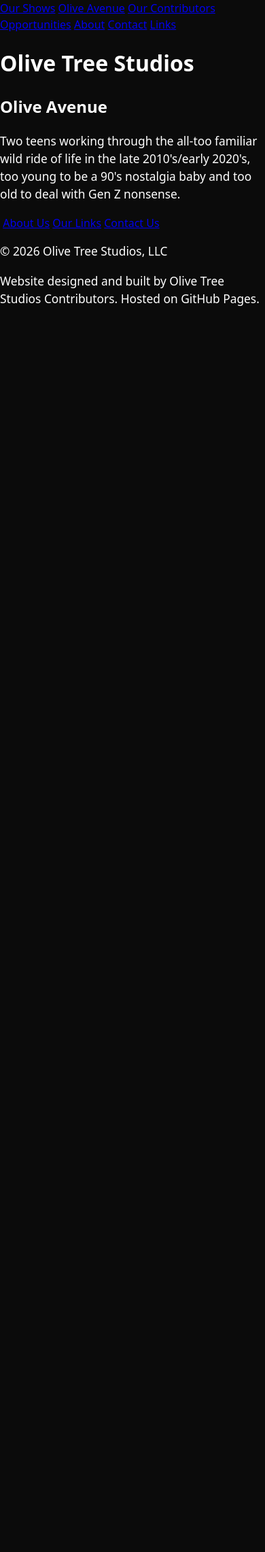
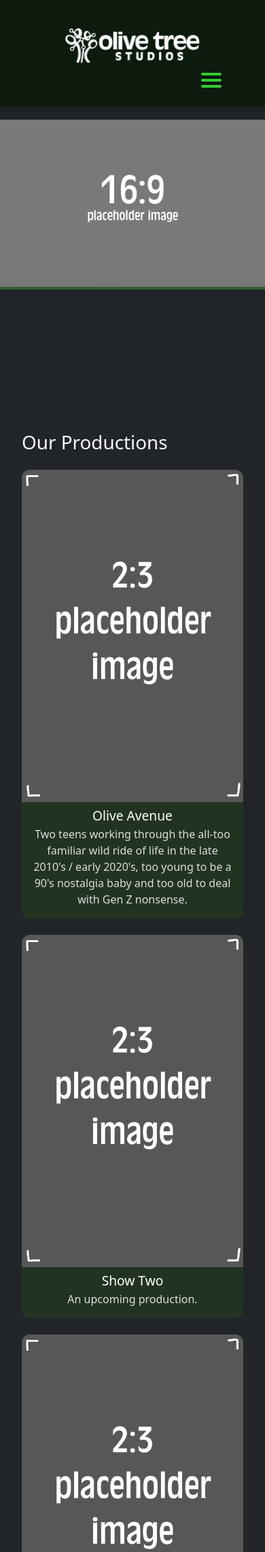
Before and after one commit to olivetreestudiosllc/olive-tree-studios-website, a PHP site: page /our-productions/index.html in a window 390 px wide. Shown: the top 2283 px of the page at 68% size. Before the commit the page ends 450 px from the top, so only its background shows below. Run offline with PHP 8.4, Linux system fonts and the light colour scheme.

Commit message:
Productions page

```diff
--- a/about/about.css
+++ b/about/about.css
@@ -23,7 +23,6 @@ section, main {
     justify-content: space-between;
     gap: 3rem;
 }
-
 
 .founder-section .text {
     flex: 1;
--- a/our-productions/index.html
+++ b/our-productions/index.html
@@ -1,91 +1,155 @@
 <!DOCTYPE html>
 <html lang="en">
 <head>
-        <!-- BASIC INFO / LOOK TAGS -->
-        <title>Olive Tree Studios</title>
+    <title>Our Productions - Olive Tree Studios</title>
     <meta charset="UTF-8">
     <meta name="viewport" content="width=device-width, initial-scale=1.0">
-        <link rel="icon" href="../site-images/tab-icon.png">
+    <link rel="icon" href="/site-images/tab-icon.png">
 
+    <!-- SITEWIDE CSS -->
+    <link rel="stylesheet" href="../site-css/main.css">
 
-        <!-- PAGE SPECIFIC CUSTOM CSS/JS DOC LINKING -->
-        <link rel="stylesheet" href="about.css">
+    <!-- PAGE-SPECIFIC CSS -->
+    <link rel="stylesheet" href="our-productions.css">
 
+    <!-- BOOTSTRAP / FONTS -->
+    <link href="https://cdn.jsdelivr.net/npm/bootstrap@5.3.0/dist/css/bootstrap.min.css" rel="stylesheet">
+    <link rel="preconnect" href="https://fonts.googleapis.com">
+    <link rel="preconnect" href="https://fonts.gstatic.com" crossorigin>
+    <link href="https://fonts.googleapis.com/css2?family=Heebo&display=swap" rel="stylesheet">
 
-        <!-- SITEWIDE CUSTOM CSS/JS DOC LINKING -->
-        <link rel="stylesheet" href="../site-css/main.css">
-        <script src="../site-js/main.js"></script>
-
-
-        <!-- BOOTSTRAP CSS/JS LINKING -->
-        <!-- <link href="site-css/bootstrap-4.4.1.css" rel="stylesheet">
-        <script src="site-js/jquery-3.4.1.min.js"></script>
-        <script src="site-js/popper.min.js"></script>
-        <script src="site-js/bootstrap-4.4.1.js"></script> -->
-
+    <!-- Divider + Navbar JS -->
+    <script src="../site-js/divider.js" defer></script>
+    <script src="../site-js/navbar.js" defer></script>
 
     <!-- EMBED INFO -->
     <meta content="olivetreestudios.org" property="og:site_name">
     <meta content="Our Productions - Olive Tree Studios" property="og:title">
-        <meta content="View all of our shows we've produced and discover new ones." property="og:description">
+    <meta content="See all the productions currently being created and supported by Olive Tree Studios." property="og:description">
     <meta name="theme-color" content="#33cc33">
-        <meta name="msapplication-TileImage" content="https://olivetreestudios.org/site-images/embed-icon.png">
     <meta property="og:image" content="https://olivetreestudios.org/site-images/embed-icon.png">
     <meta property="og:image:width" content="500">
     <meta property="og:image:height" content="500">
-
-
-        <!-- misc head tags / linking -->
-
 </head>
 
-    <body>
-        <header>
-            <div>
-                <!-- div for image logo -->
+<body class="bg-dark text-light heebo-regular">
+
+    <!-- HEADER -->
+    <header class="header-formatting">
+        <div class="header-logo-formatting">
+            <a href="https://olivetreestudios.org">
+                <img src="../site-images/studio-logo.png" alt="Olive Tree Studios logo" class="header-img-formatting">
+            </a>
         </div>
 
-            <nav>
-                <!-- dropdown -->
-                <a href="https://olivetreestudios.org/our-productions">Our Shows</a>
-                <a href="https://olivetreestudios.org/our-productions/olive-avenue">Olive Avenue</a>
+        <!-- Hamburger Button for Mobile -->
+        <button class="navbar-toggle" aria-label="Toggle navigation">
+            <span class="hamburger-bar"></span>
+            <span class="hamburger-bar"></span>
+            <span class="hamburger-bar"></span>
+        </button>
 
-                <a href="https://olivetreestudios.org/contributors">Our Contributors</a>
-                <a href="https://olivetreestudios.org/opportunities">Opportunities</a>
-                <a href="https://olivetreestudios.org/about">About</a>
-                <a href="https://olivetreestudios.org/contact">Contact</a>
-                <a href="https://olivetreestudios.org/links">Links</a>
+        <!-- Navbar -->
+        <nav class="navbar-block">
+            <div class="navbar-block-formatting">
+                <div class="navbar-text-spacing dropdown">
+                    <a class="dropdown-btn">Our Shows</a>
+                    <div class="dropdown-content">
+                        <a href="/our-productions/olive-avenue" class="dropdown-item">Olive Avenue</a>
+                        <a href="/our-productions/show-two" class="dropdown-item">Show Two</a>
+                    </div>
+                </div>
+
+                <div class="navbar-text-spacing"><a class="navbar-text" href="/contributors">Our Contributors</a></div>
+                <div class="navbar-text-spacing"><a class="navbar-text" href="/opportunities">Opportunities</a></div>
+                <div class="navbar-text-spacing"><a class="navbar-text" href="/about">About</a></div>
+                <div class="navbar-text-spacing"><a class="navbar-text" href="/contact">Contact</a></div>
+                <div class="navbar-text-spacing"><a class="navbar-text" href="/links">Links</a></div>
+            </div>
         </nav>
     </header>
 
-        <!-- hide this with CSS, include more info here. H1 tags are important for browsers to tell what the website is about. include searchable keywords. -->
-        <h1>Olive Tree Studios</h1>
+    <!-- TOP BANNER -->
+    <section class="productions-banner"></section>
 
-        <!-- built off of a banner style image grid with description underneath banner poster image -->
-        <h2>Olive Avenue</h2>
-        <p>Two teens working through the all-too familiar wild ride of life in the late 2010's/early 2020's, too young to be a 90's nostalgia baby and too old to deal with Gen Z nonsense.</p>
-
-        <footer>
-            <!-- banner part of footer -->
-            <section>
-                <a href="https://www.youtube.com/@olivetreestudiosllc"></a>
-                <a href="https://bsky.app/profile/olivetreestudios.bsky.social"></a>
-                <a href="https://www.tumblr.com/olivetreestudios"></a>
-                <a href="https://www.reddit.com/r/oliveavenue/"></a>
-                <a href="https://www.patreon.com/c/olivetreestudios"></a>
+    <!-- PRODUCTIONS LIST -->
+<section class="productions-section">
+    <div class="page-container">
+        <h1>Our Productions</h1>
+            <div class="productions-grid" id="productions-grid"></div>
+            <!-- JS will insert cards here -->
+        </div>
+    </div>
 </section>
 
-            <!-- solid part of footer -->
-            <section>
-                <!-- studio logo -->
-                <img href="">
-                <a href="https://olivetreestudios.org/about">About Us</a>
-                <a href="https://olivetreestudios.org/links">Our Links</a>
-                <a href="https://olivetreestudios.org/contact">Contact Us</a>
+ <!-- Top Footer (links) -->
+    <footer class="topfooter-base m-0" style="background-color: #1b421b; background-image: url(../site-images/footer-bg.jpg);">
+        <div>
+            <h2 class="olive-bold";
+                style="filter: drop-shadow(rgba(20, 120, 6, 0.4) 0px 0px 10px) drop-shadow(rgba(0, 0, 0, 0.4) 0px 2px 4px);">
+                Connect with Us</h2>
+        </div>
+        <div class="footer-icons" style="display: flex; flex-direction: row; gap: 2rem;">
+            <!-- YouTube -->
+            <a href="https://www.youtube.com/@olivetreestudiosllc" class="a-formatting" title="YouTube">
+                <svg width="48" height="48" viewBox="0 0 576 512" fill="currentColor"
+                    xmlns="http://www.w3.org/2000/svg">
+                    <path
+                        d="M549.655 124.083c-6.281-23.65-24.787-42.276-48.284-48.597C458.781 64 288 64 288 64S117.22 64 74.629 75.486c-23.497 6.322-42.003 24.947-48.284 48.597-11.412 42.867-11.412 132.305-11.412 132.305s0 89.438 11.412 132.305c6.281 23.65 24.787 41.5 48.284 47.821C117.22 448 288 448 288 448s170.78 0 213.371-11.486c23.497-6.321 42.003-24.171 48.284-47.821 11.412-42.867 11.412-132.305 11.412-132.305s0-89.438-11.412-132.305zm-317.51 213.508V175.185l142.739 81.205-142.739 81.201z" />
+                </svg>
+            </a>
+            <!-- Bluesky -->
+            <a href="https://bsky.app/profile/olivetreestudios.bsky.social" class="a-formatting" title="Bluesky">
+                <svg width="48" height="48" viewBox="0 0 576 512" fill="currentColor"
+                    xmlns="http://www.w3.org/2000/svg">
+                    <path
+                        d="M407.8 294.7c-3.3-.4-6.7-.8-10-1.3c3.4 .4 6.7 .9 10 1.3zM288 227.1C261.9 176.4 190.9 81.9 124.9 35.3C61.6-9.4 37.5-1.7 21.6 5.5C3.3 13.8 0 41.9 0 58.4S9.1 194 15 213.9c19.5 65.7 89.1 87.9 153.2 80.7c3.3-.5 6.6-.9 10-1.4c-3.3 .5-6.6 1-10 1.4C74.3 308.6-9.1 342.8 100.3 464.5C220.6 589.1 265.1 437.8 288 361.1c22.9 76.7 49.2 222.5 185.6 103.4c102.4-103.4 28.1-156-65.8-169.9c-3.3-.4-6.7-.8-10-1.3c3.4 .4 6.7 .9 10 1.3c64.1 7.1 133.6-15.1 153.2-80.7C566.9 194 576 75 576 58.4s-3.3-44.7-21.6-52.9c-15.8-7.1-40-14.9-103.2 29.8C385.1 81.9 314.1 176.4 288 227.1z" />
+                </svg>
+            </a>
+            <!-- Tumblr -->
+            <a href="https://www.tumblr.com/olivetreestudios" class="a-formatting" title="Tumblr">
+                <svg width="48" height="48" viewBox="0 0 512 512" fill="currentColor"
+                    xmlns="http://www.w3.org/2000/svg">
+                    <path
+                        d="M256.4 0C114.66 0 0 114.67 0 255.64c0 140.97 114.66 256.01 256.4 256.01 140.95 0 255.6-115.04 255.6-256.01C512 113.91 397.35 0 256.4 0z M276.23 313.31c0 23.07 11.65 31.05 30.18 31.05h26.3V403h-49.79c-44.86 0-78.28-23.07-78.28-78.27v-88.37h-40.72V188.5c44.84-11.64 63.6-50.23 65.75-83.64h46.56v75.88h54.33v55.62h-54.33v76.95z" />
+                </svg>
+            </a>
+            <!-- Reddit -->
+            <a href="https://www.reddit.com/r/oliveavenue/" class="a-formatting" title="Reddit">
+                <svg width="48" height="48" viewBox="0 0 512 512" fill="currentColor"
+                    xmlns="http://www.w3.org/2000/svg">
+                    <path
+                        d="M0 256C0 114.6 114.6 0 256 0S512 114.6 512 256s-114.6 256-256 256L37.1 512c-13.7 0-20.5-16.5-10.9-26.2L75 437C28.7 390.7 0 326.7 0 256zM349.6 153.6c23.6 0 42.7-19.1 42.7-42.7s-19.1-42.7-42.7-42.7c-20.6 0-37.8 14.6-41.8 34c-34.5 3.7-61.4 33-61.4 68.4l0 .2c-37.5 1.6-71.8 12.3-99 29.1c-10.1-7.8-22.8-12.5-36.5-12.5c-33 0-59.8 26.8-59.8 59.8c0 24 14.1 44.6 34.4 54.1c2 69.4 77.6 125.2 170.6 125.2s168.7-55.9 170.6-125.3c20.2-9.6 34.1-30.2 34.1-54c0-33-26.8-59.8-59.8-59.8c-13.7 0-26.3 4.6-36.4 12.4c-27.4-17-62.1-27.7-100-29.1l0-.2c0-25.4 18.9-46.5 43.4-49.9l0 0c4.4 18.8 21.3 32.8 41.5 32.8zM177.1 246.9c16.7 0 29.5 17.6 28.5 39.3s-13.5 29.6-30.3 29.6s-31.4-8.8-30.4-30.5s15.4-38.3 32.1-38.3zm190.1 38.3c1 21.7-13.7 30.5-30.4 30.5s-29.3-7.9-30.3-29.6c-1-21.7 11.8-39.3 28.5-39.3s31.2 16.6 32.1 38.3zm-48.1 56.7c-10.3 24.6-34.6 41.9-63 41.9s-52.7-17.3-63-41.9c-1.2-2.9 .8-6.2 3.9-6.5c18.4-1.9 38.3-2.9 59.1-2.9s40.7 1 59.1 2.9c3.1 .3 5.1 3.6 3.9 6.5z" />
+                </svg>
+            </a>
+            <!-- Patreon -->
+            <a href="https://www.patreon.com/c/olivetreestudios" class="a-formatting" title="Patreon">
+                <svg width="48" height="48" viewBox="0 0 576 512" fill="currentColor"
+                    xmlns="http://www.w3.org/2000/svg">
+                    <path
+                        d="M504,151.4c0-64.4-55-117.1-119.4-136.1C304.5-8.4,199.1-4.9,122.8,28,30.2,67.9,1.1,155.2,0,242.3c-.9,71.6,6.9,260.3,123.5,261.7,86.6,1,99.5-100.9,139.6-149.9,28.5-34.9,65.2-44.8,110.4-55,77.6-17.5,130.6-73.5,130.5-147.6Z" />
+                </svg>
+            </a>
+        </div>
+    </footer>
 
-                <p>© 2026 Olive Tree Studios, LLC</p>
-                <p>Website designed and built by Olive Tree Studios Contributors. Hosted on GitHub Pages.</p>
-            </section>
+    <!-- FOOTER (INFO) -->
+    <footer class="bottomfooter-base">
+        <img src="../site-images/studio-logo.png" alt="Olive Tree Studios logo">
+        <div class="footer-div" style="padding-bottom: 2rem;">
+            <a href="https://olivetreestudios.org/about" class="footer-links">About Us</a>
+            <a href="https://olivetreestudios.org/links" class="footer-links">Our Links</a>
+            <a href="https://olivetreestudios.org/contact" class="footer-links">Contact Us</a>
+        </div>
+        <span>&copy; 2026 Olive Tree Studios, LLC</span><br>
+        <p class="footer-text olive-regular">Website designed and built by Olive Tree Studios Contributors. Hosted on
+            GitHub Pages.</p>
     </footer>
+
+    <!-- JS / SLICK INIT -->
+    <script type="text/javascript" src="../slick/slick.min.js"></script>
+    <script type="text/javascript" src="../site-js/slider.js"></script>
+    <script type="text/javascript" src="productions.js"></script>
+
 </body>
 </html>
--- a/our-productions/our-productions.css
+++ b/our-productions/our-productions.css
@@ -1,5 +1,81 @@
-/* OUR PRODUCTIONS CSS DOC */
+/* Top banner placeholder */
+.productions-banner {
+    width: 100%;
+    height: 250px;
+    background: url(../site-images/productions-banner.png) center/cover no-repeat;
+    border-bottom: 4px solid #2f5e2f;
+}
 
-/* use for custom CSS classes on specific page */
+.page-container {
+    width: 100%;
+    margin: 0 auto;
+    padding: 2rem;
+}
 
-/* ------------------------------------------- */
+.productions-grid {
+    display: grid;
+    grid-template-columns: repeat(auto-fit, minmax(250px, 1fr));
+    gap: 2rem;
+    justify-content: center;
+}
+
+.production-card {
+    background-color: #223322;
+    border-radius: 12px;
+    overflow: hidden;
+    transition: transform 0.3s ease, box-shadow 0.3s ease;
+    display: flex;
+    flex-direction: column;
+    cursor: pointer;
+    text-decoration: none;
+    color: inherit;
+}
+
+.production-card img {
+    width: 100%;
+    aspect-ratio: 2 / 3;
+    object-fit: cover;
+}
+
+.production-card h4 {
+    margin: 0.5rem 1rem 0 1rem;
+    font-size: 1.8rem;
+    color: #ffffff;
+}
+
+.production-card p {
+    margin: 0.25rem 1rem 1rem 1rem;
+    font-size: 1.1rem;
+    color: #dddddd;
+    flex-grow: 1;
+}
+
+.production-card:hover {
+    transform: translateY(-5px);
+    box-shadow: 0 10px 20px rgba(0, 0, 0, 0.4);
+}
+
+/* Responsive for mobile */
+@media (max-width: 768px) {
+    .productions-grid {
+        grid-template-columns: 1fr;
+        justify-content: center;
+        gap: 1.5rem;
+        padding: 1rem 0;
+    }
+
+    .production-card {
+        max-width: 450px;
+        margin: 0 auto;
+    }
+
+    .production-card h4 {
+        font-size: 1.2rem;
+        text-align: center;
+    }
+
+    .production-card p {
+        font-size: 1rem;
+        text-align: center;
+    }
+}
--- a/site-js/load-contributors.js
+++ b/site-js/load-contributors.js
@@ -1,4 +1,4 @@
-    fetch('/about/contributors.json')
+    fetch('/contributors/contributors.json')
         .then(res => res.json())
         .then(list => {
             const grid = document.getElementById('contributors-grid');
```
Also changed, not shown: our-productions/productions.js (added, +18 -0 lines), our-productions/productions.json (added, +20 -0 lines), contributors/contributors.json (renamed from about/contributors.json), our-productions/thumbnails/thumbnail-olive-avenue.png (added), our-productions/thumbnails/thumbnail2.png (added), our-productions/thumbnails/thumbnail3.png (added), site-images/productions-banner.png (added). Lines whose indentation alone changed are shown as unchanged.
